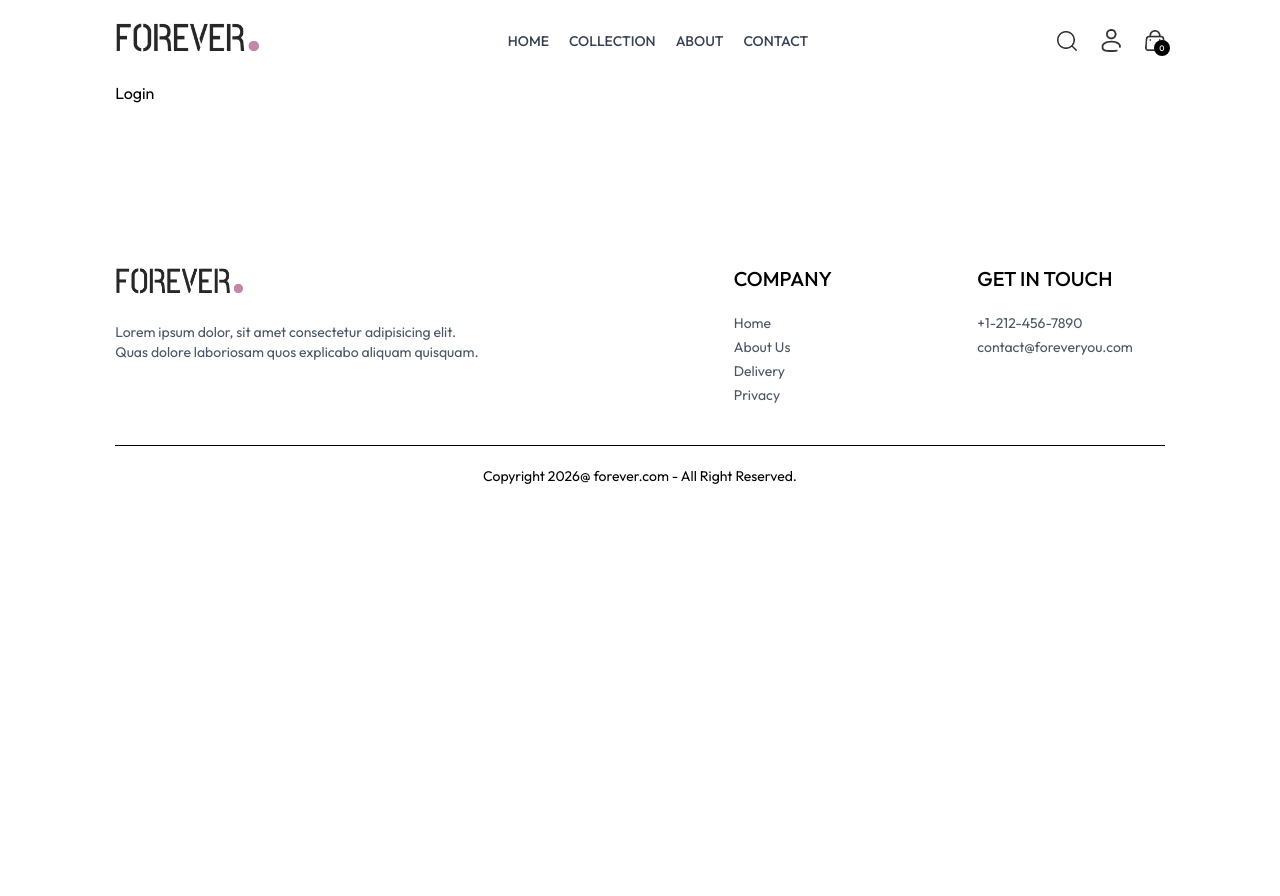
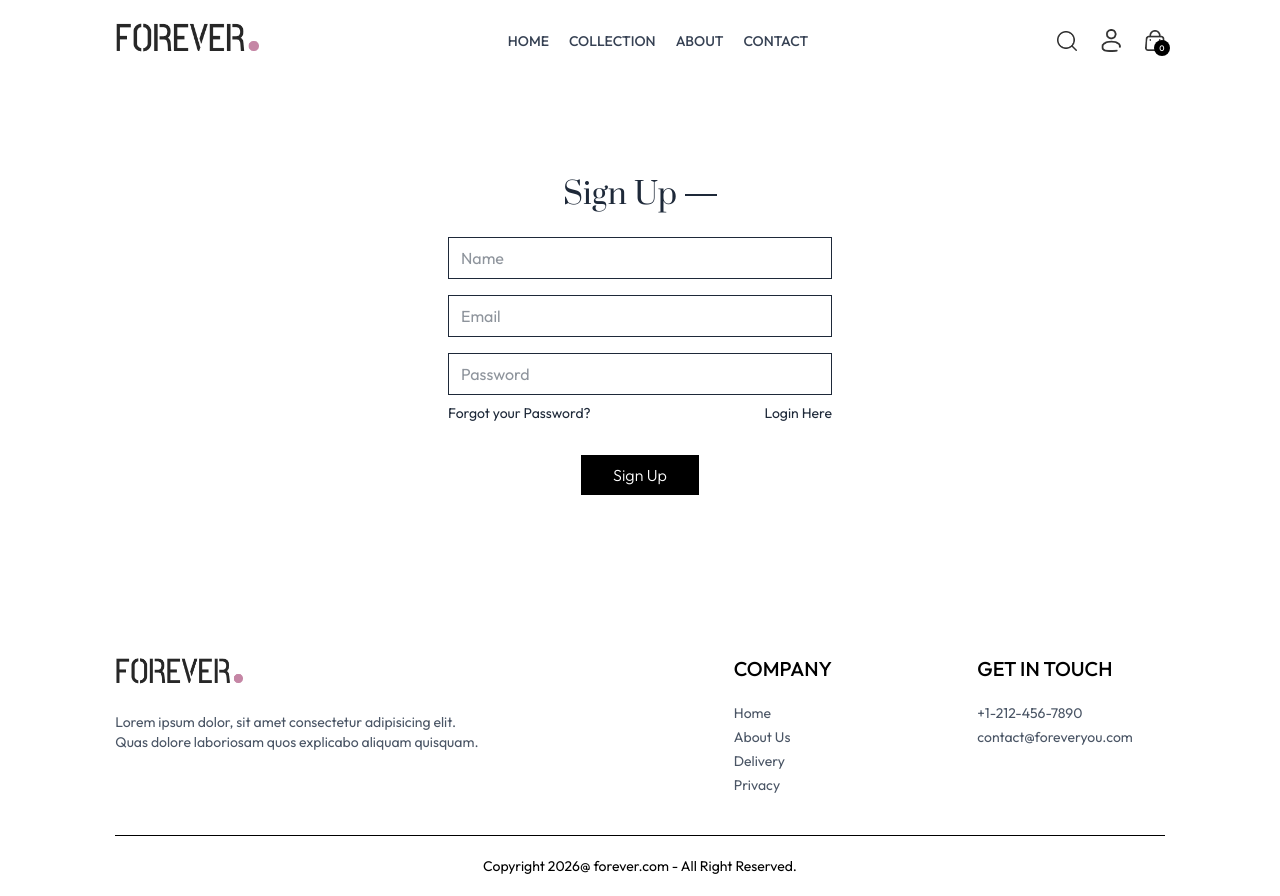
Before and after one commit to ayushasunuwar/E-commerce, a React app in the folder Frontend/: page /login in a window 1280 px wide. Before the commit the page ends 800 px from the top, so only its background shows below. Built offline with nearby package versions, Linux system fonts and the light colour scheme; the HTML template or start-up script is replaced by a standard one.

Commit message:
Login and Sign Up completed

```diff
--- a/Frontend/src/Pages/Login.jsx
+++ b/Frontend/src/Pages/Login.jsx
@@ -1,8 +1,35 @@
-import React from 'react'
+import React, { useState } from 'react'
 
 const Login = () => {
+
+  const [currentState, setCurrentState] = useState('Sign Up');
+
+  const onSubmitHandler = async (event) => {
+    event.preventDefault();
+  }
+
   return (
-    <div>Login</div>
+    <form onSubmit={onSubmitHandler} className='flex flex-col items-center w-[90%] sm:max-w-96 m-auto mt-14 gap-4 text-gray-800'>
+        <div className='inline-flex items-center gap-2 mb-2 mt-10'>
+          <p className='prata-regular text-3xl'>{currentState}</p>
+          <hr className='border-none h-[1.5px] w-8 bg-gray-800' />
+        </div>
+
+          {currentState === 'Login' ? '' : <input type="text" className='w-full px-3 py-2 border border-gray-800' placeholder='Name' required/>}
+          <input type="email" className='w-full px-3 py-2 border border-gray-800' placeholder='Email' required/>
+          <input type="password" className='w-full px-3 py-2 border border-gray-800' placeholder='Password' required/>
+
+          <div className='w-full flex justify-between text-sm mt-[-8px]'>
+            <p className='cursor-pointer'>Forgot your Password?</p>
+            {
+              currentState === 'Login'
+              ? <p onClick={() => setCurrentState('Sign Up')} className='cursor-pointer'>Create Account</p>
+              : <p onClick={() => setCurrentState('Login')} className='cursor-pointer'>Login Here</p>
+            }
+          </div>
+
+          <button className='bg-black text-white font-light px-8 py-2 mt-4'>{currentState === 'Login' ? 'Sign In' : 'Sign Up'}</button>
+    </form>
   )
 }
 
```
